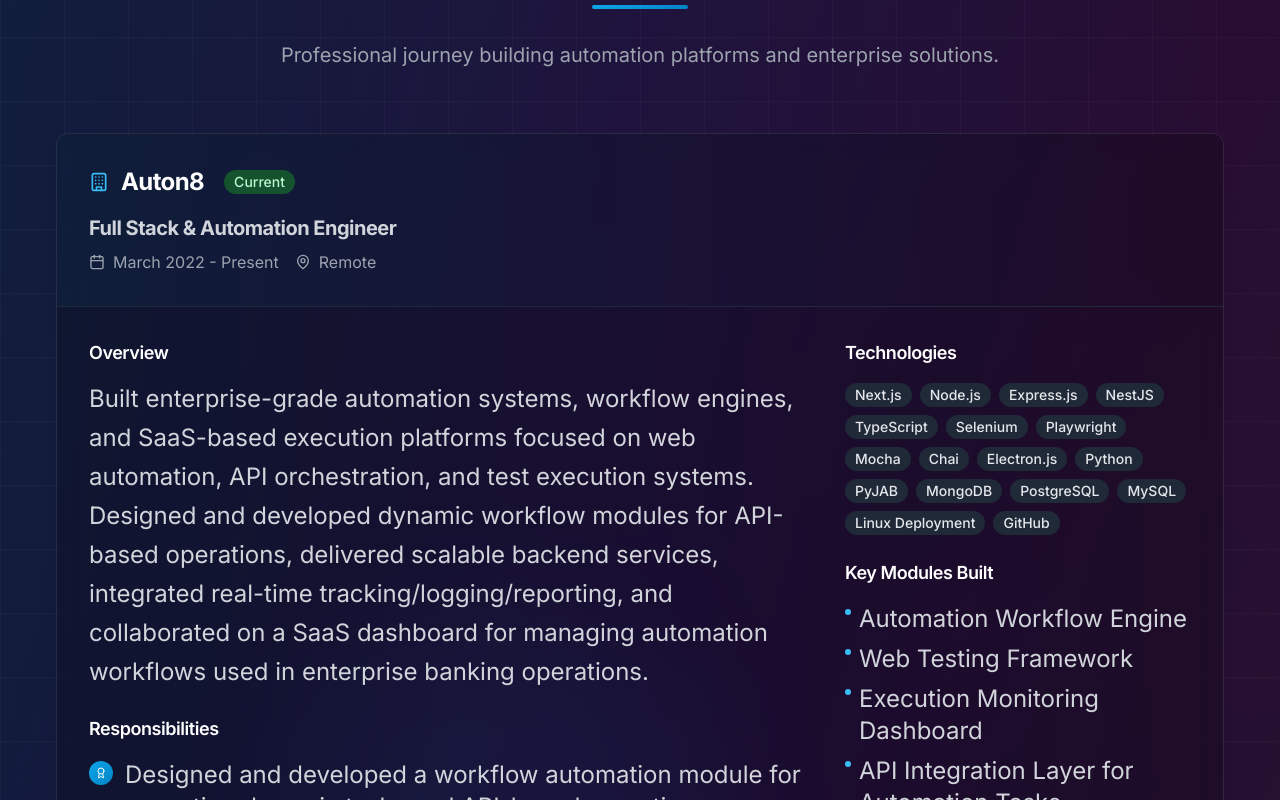
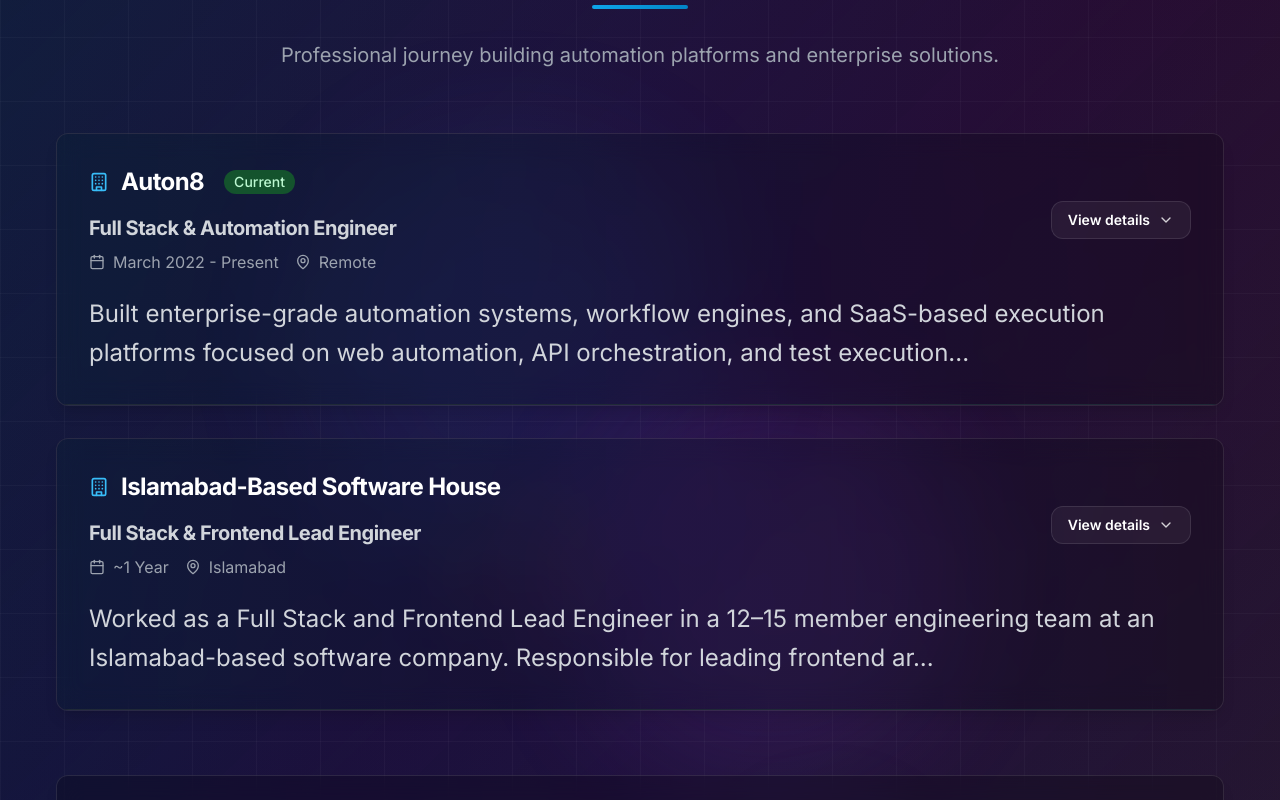
Before and after one commit to alihassan360stu/ali-hassan-portfolio, a Next.js app: page / in a window 1280 px wide. Shown: the part 5980-6780 px from the top of the page. Built offline with nearby package versions, Linux system fonts and the light colour scheme.

Commit message:
add other experince

```diff
--- a/src/data/experience.ts
+++ b/src/data/experience.ts
@@ -71,22 +71,46 @@
     ]
   },
   {
-    id: 'previous-company',
-    company: 'Tech Solutions Inc.',
-    position: 'Software Developer',
-    location: 'Karachi, Pakistan',
-    startDate: '2020',
-    endDate: '2022',
-    description: 'Developed web applications and automation tools for various clients. Gained experience in full-stack development and test automation.',
+    id: 'islamabad-software-house',
+    company: 'Islamabad-Based Software House',
+    position: 'Full Stack & Frontend Lead Engineer',
+    location: 'Islamabad',
+    startDate: '~1 Year',
+    description: 'Worked as a Full Stack and Frontend Lead Engineer in a 12–15 member engineering team at an Islamabad-based software company. Responsible for leading frontend architecture, contributing to full-stack development, and delivering multiple enterprise and client-based solutions.',
+    responsibilities: [
+      'Worked as a Frontend Lead Engineer, responsible for UI architecture, code structure, and frontend best practices',
+      'Contributed as a Full Stack Developer across multiple production-level applications',
+      'Collaborated with a 12–15 member engineering team including backend developers, designers, and QA engineers',
+      'Participated in system design, requirement analysis, and technical planning',
+      'Built scalable and reusable frontend components with performance optimization',
+      'Worked on both client-based and internal enterprise projects'
+    ],
     achievements: [
-      'Developed 10+ web applications using React and Node.js',
-      'Implemented automated testing frameworks reducing bugs by 40%',
-      'Built custom automation scripts for data processing',
-      'Collaborated with cross-functional teams to deliver projects on time'
+      'Delivered multiple production-grade enterprise and client-based solutions in a team of 12–15 engineers'
     ],
     technologies: [
-      'React', 'Node.js', 'Express.js', 'MongoDB', 'Jest',
-      'Cypress', 'Python', 'Selenium'
+      'React.js',
+      'Next.js',
+      'Node.js',
+      'Express.js',
+      'Python',
+      'Odoo',
+      'MongoDB',
+      'PostgreSQL',
+      'MySQL',
+      'Redis',
+      'Tailwind CSS',
+      'MUI',
+      'GitHub',
+      'Linux Deployment'
+    ],
+    modules: [
+      'ERP-Based E-Commerce Platform (Full Ownership)',
+      'Hotel Management & Reservation System (Tazamun Project)',
+      'KPI Dashboard System',
+      'Odoo-based systems and integrations',
+      'Internal enterprise applications',
+      'Workflow automation module improvements'
     ]
   }
 ]
--- a/src/sections/Experience.tsx
+++ b/src/sections/Experience.tsx
@@ -2,13 +2,19 @@
 
 import React from 'react'
 import { motion } from 'framer-motion'
-import { Calendar, MapPin, Building, Award, TrendingUp } from 'lucide-react'
+import { Calendar, MapPin, Building, Award, TrendingUp, ChevronDown, ChevronUp } from 'lucide-react'
 import { Card, CardContent, CardHeader, CardTitle } from '@/components/ui/Card'
 import { Badge } from '@/components/ui/Badge'
 import { experiences } from '@/data/experience'
 import HeroBackground from '@/components/HeroBackground'
 
 const Experience = () => {
+  const [expandedIds, setExpandedIds] = React.useState<Record<string, boolean>>({})
+
+  const toggleExpanded = (id: string) => {
+    setExpandedIds((prev) => ({ ...prev, [id]: !prev[id] }))
+  }
+
   const containerVariants = {
     hidden: { opacity: 0 },
     visible: {
@@ -70,6 +76,13 @@
         >
           {experiences.map((experience, index) => (
             <motion.div key={experience.id} variants={itemVariants}>
+              {(() => {
+                const isExpanded = !!expandedIds[experience.id]
+                const previewText = experience.description.length > 160
+                  ? `${experience.description.slice(0, 160)}...`
+                  : experience.description
+
+                return (
               <Card glass className="overflow-hidden">
                 <CardContent className="p-0">
                   {/* Experience Header */}
@@ -93,7 +106,14 @@
                         <div className="flex flex-wrap items-center gap-4 text-gray-400">
                           <div className="flex items-center gap-2">
                             <Calendar className="h-4 w-4" />
-                            <span>{experience.startDate} - {experience.endDate || 'Present'}</span>
+                            <span>
+                              {experience.startDate}
+                              {experience.current
+                                ? ' - Present'
+                                : experience.endDate
+                                  ? ` - ${experience.endDate}`
+                                  : ''}
+                            </span>
                           </div>
                           <div className="flex items-center gap-2">
                             <MapPin className="h-4 w-4" />
@@ -101,10 +121,44 @@
                           </div>
                         </div>
                       </div>
+
+                      <div className="flex items-start justify-end">
+                        <button
+                          type="button"
+                          onClick={() => toggleExpanded(experience.id)}
+                          className="inline-flex items-center gap-2 px-4 py-2 rounded-xl bg-white/5 hover:bg-white/10 border border-white/10 text-white"
+                          aria-expanded={isExpanded}
+                          aria-controls={`experience-details-${experience.id}`}
+                        >
+                          <span className="text-sm font-semibold">{isExpanded ? 'Hide details' : 'View details'}</span>
+                          {isExpanded ? (
+                            <ChevronUp className="h-4 w-4 text-white/80" />
+                          ) : (
+                            <ChevronDown className="h-4 w-4 text-white/80" />
+                          )}
+                        </button>
                       </div>
                     </div>
 
+                    {!isExpanded && (
+                      <div className="mt-5">
+                        <p className="text-gray-300 leading-relaxed">{previewText}</p>
+                      </div>
+                    )}
+                  </div>
+
                   {/* Experience Details */}
+                  <motion.div
+                    id={`experience-details-${experience.id}`}
+                    initial={false}
+                    animate={isExpanded ? 'open' : 'collapsed'}
+                    variants={{
+                      open: { height: 'auto', opacity: 1 },
+                      collapsed: { height: 0, opacity: 0 },
+                    }}
+                    transition={{ duration: 0.22, ease: 'easeOut' }}
+                    className="overflow-hidden"
+                  >
                     <div className="p-8">
                       <div className="grid lg:grid-cols-3 gap-8">
                         {/* Main Content */}
@@ -222,8 +276,11 @@
                         </div>
                       </div>
                     </div>
+                  </motion.div>
                 </CardContent>
               </Card>
+                )
+              })()}
             </motion.div>
           ))}
         </motion.div>
--- a/src/sections/Services.tsx
+++ b/src/sections/Services.tsx
@@ -51,7 +51,7 @@
   }
 
   return (
-    <section id="services" className="section-padding relative overflow-hidden">
+    <section id="services" className="section-padding pb-8 md:pb-12 lg:pb-16 relative overflow-hidden">
       <HeroBackground />
       <div className="container-padding relative z-10">
         <motion.div
```
Lines whose indentation alone changed are shown as unchanged.
